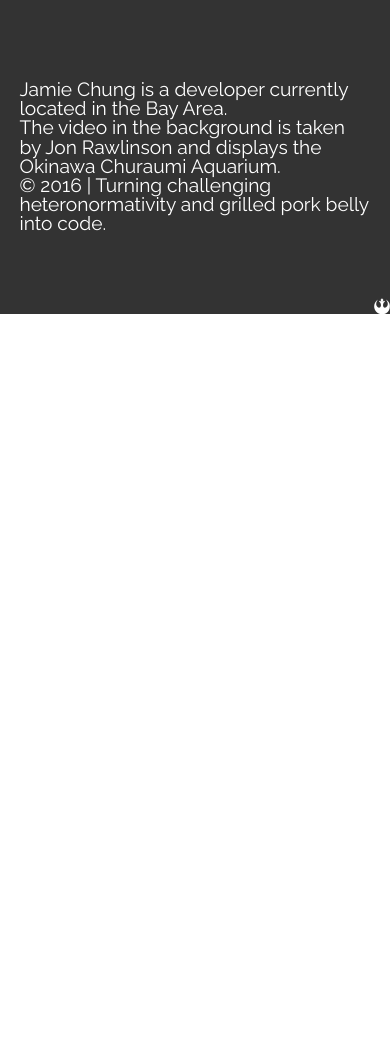
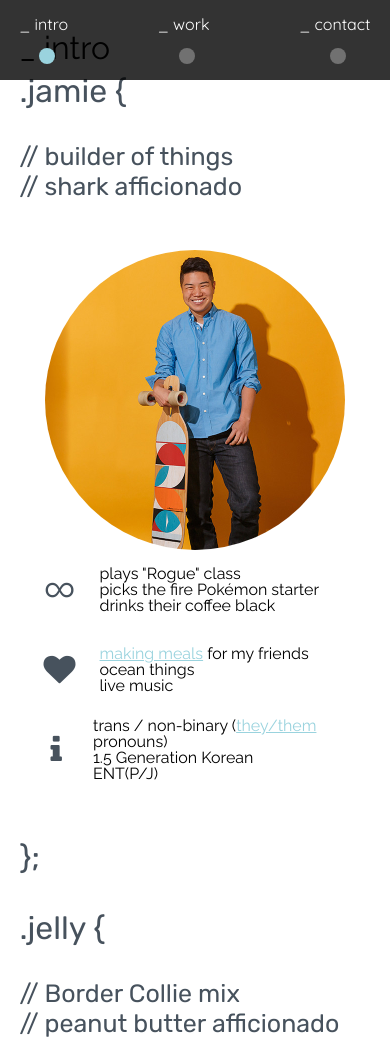
Before and after one commit to jamieshark/attnjamie, a website: page dev/index.html in a window 390 px wide. Shown: the top 1042 px of the page. Before the commit the page ends 844 px from the top, so only its background shows below. Drawn offline with nearby package versions, Linux system fonts and the light colour scheme; files that its build step writes are made by us from their sources.

Commit message:
Redid intro section.

```diff
--- a/dev/index.html
+++ b/dev/index.html
@@ -21,7 +21,7 @@
   <script src="js/main.min.js"></script>
 </head>
 <body>
-    <!-- <header class="flex__row">
+    <header class="flex__row">
         <nav class="nav">
             <section class="nav__items">
                 <ul class="nav__list">
@@ -31,29 +31,9 @@
                 </ul>
             </section>
         </nav>
-        <div class="hero__content flex__row">
-            <p>
-            “if<br>
-            the ocean<br>
-            can calm itself,<br>
-            so can you.<br>
-            we<br>
-            are both<br>
-            salt water<br>
-            mixed with<br>
-            air.”<br>
-            &mdash; meditation<br>
-            // nayyirah waheed
-            </p>
-        </div>
-        <section class="hero flex__row flex--center">
-            <video class="hero__video flex__item flex--grow" loop muted autoplay preload="auto">
-        		<source src="./img/kuroshio540.mp4" type="video/mp4">
-        	</video>
-        </section>
-    </header> -->
+    </header>
     <section class="flex__row hero">
-        <div class="hero__content flex flex--jc">
+        <div class="hero__content flex flex__column flex--center">
             <p>
             “if<br>
             the ocean<br>
@@ -72,78 +52,84 @@
             <source src="./img/kuroshio540.mp4" type="video/mp4">
         </video>
     </section>
-<!--     <section id="intro" class="section__content flex__column">
-        <div class="flex__row section__row section__header">
-            <h1>_ intro</h1>
-        </div>
-        <div class="flex__row section__row flex--sb flex--center about__jamie">
-            <div class="flex__column">
-                <h1 class="flex__item about__greeting">
-                    I'm Jamie
-                </h1>
-                <div class="about__content flex__item flex__column">
-                    <h3 class="about__subtitle">
-                        // builder of things<br>
-                        // shark afficionado
-                    </h3>
-                    <h3>I almost always...</h3>
-                    <ul>
-                        <li>play "Rogue" class</li>
-                        <li>pick the fire Pokémon starter</li>
-                        <li>drink coffee black</li>
-                    </ul>
-                    <h3>I really love...</h3>
-                    <ul>
-                        <li><a href="https://www.instagram.com/explore/tags/jamiesharkcooks/" target="_blank">making meals</a> for my friends</li>
-                        <li>ocean things</li>
-                        <li>live music</li>
-                    </ul>
-                    <h3>I am...</h3>
-                    <ul>
-                        <li>trans / non-binary</li>
-                        <li>1.5 Generation Korean</li>
-                        <li>ENT(P/J)</li>
-                    </ul>
-                    <p>I almost always play "Rogue" class and pick the fire Pokémon starter. I have a penchant for ocean things, live music, and cold brew coffee. I really love <a href="https://www.instagram.com/explore/tags/jamiesharkcooks/" target="_blank">making meals</a> for my friends and myself as a form of self-care. I identify as gender non-binary and use <a href="http://motto.time.com/4327915/gender-neutral-pronouns/" target="_blank"><strong>they/them</strong></a> pronouns. <em>Ex:</em> Jamie is great. They were born in Seoul, raised in Chicago, went to school in St. Louis, and now they live in Oakland with their dog - Jelly.</em></p>
-                    <p>After studying music, medicine, and various stints in sushi restaurants and coffee shops, I found a great passion in building technology and bringing people's ideas to execution. I interpret building as a form of healing and aim to integrate that into my daily work.</p>
+    <section id="intro" class="section__row about">
+        <div class="section__content">
+            <h1 class="section__title">_ intro</h1>
+
+            <h2 class="about__declaration">
+                .jamie {
+            </h2>
+            <h2 class="about__subtitle">// builder of things</h2>
+            <h2 class="about__subtitle">// shark afficionado</h2>
+            <div class="about__bio al-image al-image--vc al-image--sa">
+                <img class="about__image" src="./img/jamie-board.jpg" />
+                <div class="flex__column flex--shrink">
+
+                    <div class="about__list">
+                        <h3 class="about__list-title">∞</h3>
+                        <ul>
+                            <li class="about__list-item">plays "Rogue" class</li>
+                            <li class="about__list-item">picks the fire Pokémon starter</li>
+                            <li class="about__list-item">drinks their coffee black</li>
+                        </ul>
+                    </div>
+                    <div class="about__list">
+                        <h3 class="about__list-title"><i class="fa fa-heart" aria-hidden="true"></i></h3>
+                        <ul>
+                            <li class="about__list-item"><a href="https://www.instagram.com/explore/tags/jamiesharkcooks/" target="_blank">making meals</a> for my friends</li>
+                            <li class="about__list-item">ocean things</li>
+                            <li class="about__list-item">live music</li>
+                        </ul>
+                    </div>
+                    <div class="about__list">
+                        <h3 class="about__list-title"><i class="fa fa-info" aria-hidden="true"></i></h3>
+                        <ul>
+                            <li class="about__list-item">trans / non-binary (<a href="http://motto.time.com/4327915/gender-neutral-pronouns/" target="_blank"><strong>they/them</strong></a> pronouns)</li>
+                            <li class="about__list-item">1.5 Generation Korean</li>
+                            <li class="about__list-item">ENT(P/J)</li>
+                        </ul>
+                    </div>
                 </div>
             </div>
-            <div class="flex__item flex--shrink about__asset">
-                <img class="about__image" src="./img/jamie-board.jpg" />
-            </div>
-        </div>
-        <div class="flex__row section__row flex--sb flex--center about__jelly">
-            <div class="flex__item flex--shrink about__asset">
+            <h2 class="about__declaration">
+                };
+            </h2>
+            <h2 class="about__declaration">
+                .jelly {
+            </h2>
+            <h2 class="about__subtitle">// Border Collie mix</h2>
+            <h2 class="about__subtitle">// peanut butter afficionado</h2>
+            <div class="about__bio al-image al-image--vc al-image--sa">
                 <img class="about__image" src="./img/jelly.png" />
-            </div>
-            <div class="flex__item flex__column">
-                <h1 class="flex__item about__greeting">
-                    & this is Jelly.
-                </h1>
-                <div class="about__content flex__item flex__column">
-                    <h3 class="about__subtitle">
-                        // Border Collie mix<br>
-                        // peanut butter afficionado
-                    </h3>
-                    <h3>I almost always...</h3>
-                    <ul>
-                        <li>lay around in the sun</li>
-                        <li>put my nose on computer screens</li>
-                        <li>look cute</li>
-                    </ul>
-                    <h3>I really love...</h3>
-                    <ul>
-                        <li>peanut butter</li>
-                        <li>cheese whiz</li>
-                    </ul>
-                    <h3>I am...</h3>
-                    <ul>
-                        <li>dog</li>
-                    </ul>
+                <div class="flex__column flex--shrink">
+                    <div class="about__list">
+                        <h3 class="about__list-title">∞</h3>
+                        <ul>
+                            <li class="about__list-item">puts her nose on computer screens</li>
+                            <li class="about__list-item">looks cute</li>
+                            <li class="about__list-item">impedes the development process</li>
+                        </ul>
+                    </div>
+                    <div class="about__list">
+                        <h3 class="about__list-title"><i class="fa fa-heart" aria-hidden="true"></i></h3>
+                        <ul>
+                            <li class="about__list-item">peanut butter</li>
+                            <li class="about__list-item">cheese</li>
+                        </ul>
+                    </div>
+                    <div class="about__list">
+                        <h3 class="about__list-title"><i class="fa fa-info" aria-hidden="true"></i></h3>
+                        <ul>
+                            <li class="about__list-item">dog</li>
+                        </ul>
+                    </div>
                 </div>
             </div>
+            <h2 class="about__declaration">
+                };
+            </h2>
         </div>
-    </section> -->
+    </section>
 <!--     <section id="work" class="section__content flex__column">
         <div class="flex__row section__row section__header">
             <h1>_ work</h1>
--- a/dev/js/main.js
+++ b/dev/js/main.js
@@ -47,68 +47,68 @@
 		}($('#copyright'));
 
 		// do nav bar stuff
-		// var toggleCurrentClass = function(li) {
-		// 	var targetDot = $(li).find('.nav__dot');
-		// 	var targetAnchor = $(li).find('.nav__anchor');
-		// 	$('.nav__dot').removeClass('nav__dot--current');
-		// 	$('.nav__anchor').removeClass('nav__anchor--current');
-		// 	$('.nav__list-item').find('a').blur();
-		// 	$(targetDot).addClass('nav__dot--current');
-		// 	$(targetAnchor).addClass('nav__anchor--current');
-		// };
+		var toggleCurrentClass = function(li) {
+			var targetDot = $(li).find('.nav__dot');
+			var targetAnchor = $(li).find('.nav__anchor');
+			$('.nav__dot').removeClass('nav__dot--current');
+			$('.nav__anchor').removeClass('nav__anchor--current');
+			$('.nav__list-item').find('a').blur();
+			$(targetDot).addClass('nav__dot--current');
+			$(targetAnchor).addClass('nav__anchor--current');
+		};
 
 		// navbar scroll animation
-		// $(window).on('load scroll', function() {
-		// 	var windowPos = $(this).scrollTop(),
-		// 		heroHeight = $('.hero').height() - 100,
-		// 		$heroText   = $('.hero__content'),
-		// 		$navBar		 = $('nav');
+		$(window).on('load scroll', function() {
+			var windowPos = $(this).scrollTop(),
+				heroHeight = $('.hero').height() - 100,
+				$heroText   = $('.hero__content'),
+				$navBar		 = $('nav');
 
-		// 	if (windowPos > heroHeight) {
-		// 		$navBar.addClass('nav--even');
-		// 	}
-		// 	else {
-		// 		$navBar.removeClass('nav--even');
-		// 	}
+			if (windowPos > heroHeight) {
+				$navBar.addClass('nav--even');
+			}
+			else {
+				$navBar.removeClass('nav--even');
+			}
 
-		// 	for (var i = 0; i < offsets.length; i++) {
-		// 		if (windowPos > offsets[i] && windowPos < offsets[i+1]) {
-		// 			toggleCurrentClass($('.nav__list-item')[i]);
-		// 		}
-		//        	if (windowPos + $(window).height() === $(document).height()) {
-		//        		toggleCurrentClass($('.nav__list-item')[offsets.length-2]);
-		//        	}
-		// 	}
+			for (var i = 0; i < offsets.length; i++) {
+				if (windowPos > offsets[i] && windowPos < offsets[i+1]) {
+					toggleCurrentClass($('.nav__list-item')[i]);
+				}
+		       	if (windowPos + $(window).height() === $(document).height()) {
+		       		toggleCurrentClass($('.nav__list-item')[offsets.length-2]);
+		       	}
+			}
 
-		// 	if ($navBar.offset().top > heroHeight * (2/3)) {
-		// 		$heroText.fadeOut();
-		// 	}
-		// 	else {
-		// 		$heroText.fadeIn();
-		// 	}
-		// });
+			if ($navBar.offset().top > heroHeight * (2/3)) {
+				$heroText.fadeOut();
+			}
+			else {
+				$heroText.fadeIn();
+			}
+		});
 
-		// var offsets = [];
-		// $(window).on('resize load', function() {
-		// 	offsets = [];
+		var offsets = [];
+		$(window).on('resize load', function() {
+			offsets = [];
 
-		// 	$('.section__content').each(function() {
-		// 		offsets.push($(this).offset().top - $('nav').height() * 2);
-		// 	});
+			$('.section__content').each(function() {
+				offsets.push($(this).offset().top - $('nav').height() * 2);
+			});
 
-		// 	$('.nav__list-item').on('click', function(e) {
-		// 		e.preventDefault();
-		// 		var href = $(this).find('a').attr('href');
-		// 	    $('html, body')
-		// 	    	.animate({
-		// 	       scrollTop: $(href).offset().top - $('nav').height()
-		// 	    	}, 500);
+			$('.nav__list-item').on('click', function(e) {
+				e.preventDefault();
+				var href = $(this).find('a').attr('href');
+			    $('html, body')
+			    	.animate({
+			       scrollTop: $(href).offset().top - $('nav').height()
+			    	}, 500);
 
-		// 	    return false;
-		// 	});
+			    return false;
+			});
 
-		// 	offsets.push($(document).height());
-		// });
+			offsets.push($(document).height());
+		});
 
 		// video and splash screen behavior
 		var mobileAgent = false;
--- a/dev/scss/components/_section.scss
+++ b/dev/scss/components/_section.scss
@@ -68,31 +68,20 @@ $grey-border: 1px solid #aaa;
 }
 
 .about {
-    &__asset {
-        @media ($SMALL_BELOW) {
-            order: -1;
-            margin-right: 1rem;
-        }
-    }
-
     &__image {
         border-radius: 50%;
         height: 300px;
         width: 300px;
-        margin-right: 2rem;
-
-        @media ($SMALL_BELOW) {
-            margin: 0 0 1rem 0;
-            height: 150px;
-            width: 150px;
-        }
     }
 
-    &__greeting {
+    &__bio {
+        margin: 3rem auto;
+    }
+
+    &__declaration {
+        @extend %large-title;
         font-family: 'Rubik', sans-serif;
-        font-size: 3rem;
-        font-weight: lighter;
-        margin: 0 2rem 0 0;
+        margin: 2rem auto;
 
         @media ($MEDIUM_BELOW) {
             align-self: center;
@@ -101,47 +90,26 @@ $grey-border: 1px solid #aaa;
         }
     }
 
-    &__content {
-        width: 75%;
+    &__list {
+        display: flex;
+        align-items: center;
+    }
 
-        @media ($MEDIUM_BELOW) {
-            width: 100%;
+    &__list-title {
+        @extend %large-title;
+        @extend %vcjc;
+        font-size: 3rem;
+        width: 5rem;
+        height: 5rem;
+
+        i {
+            font-size: 2rem;
         }
     }
 
     &__subtitle {
+        @extend %medium-title;
         font-family: 'Rubik', sans-serif;
-        font-weight: 400;
-    }
-
-    &__jamie, &__jelly {
-        padding: 3rem;
-        margin: 0;
-
-        @media ($SMALL_BELOW) {
-            padding: 0;
-        }
-    }
-
-    &__jamie {
-        border-left: $grey-border;
-        border-bottom: $grey-border;
-
-        @media ($SMALL_BELOW) {
-            justify-content: center !important;
-            margin: 1rem 0;
-            border-left: none;
-        }
-    }
-
-    &__jelly {
-        border-right: $grey-border;
-        border-bottom: $grey-border;
-
-        @media ($SMALL_BELOW) {
-            justify-content: center !important;
-            border-right: none;
-        }
     }
 }
 
--- a/dev/scss/helpers/_layout.scss
+++ b/dev/scss/helpers/_layout.scss
@@ -67,3 +67,23 @@
         flex: 0 1 auto;
     }
 }
+
+.al-image {
+    display: flex;
+    flex-flow: row wrap;
+
+    &--vc {
+        align-items: center;
+    }
+
+    &--sa {
+        justify-content: space-around;
+    }
+}
+
+// vertically center, justified cehter
+%vcjc {
+    display: flex;
+    justify-content: center;
+    align-items: center;
+}
--- a/dev/scss/helpers/_typography.scss
+++ b/dev/scss/helpers/_typography.scss
@@ -46,3 +46,10 @@ body {
         line-height: $line-height-small;
     }
 }
+
+%medium-title {
+    font-size: font-size(medium);
+    line-height: $line-height-small;
+    font-weight: $font-weight-light;
+    color: color(gray);
+}
```
